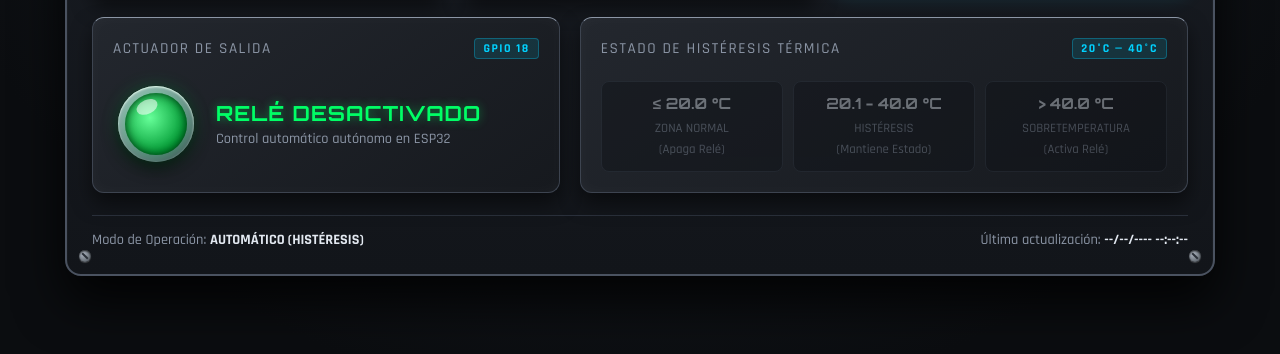
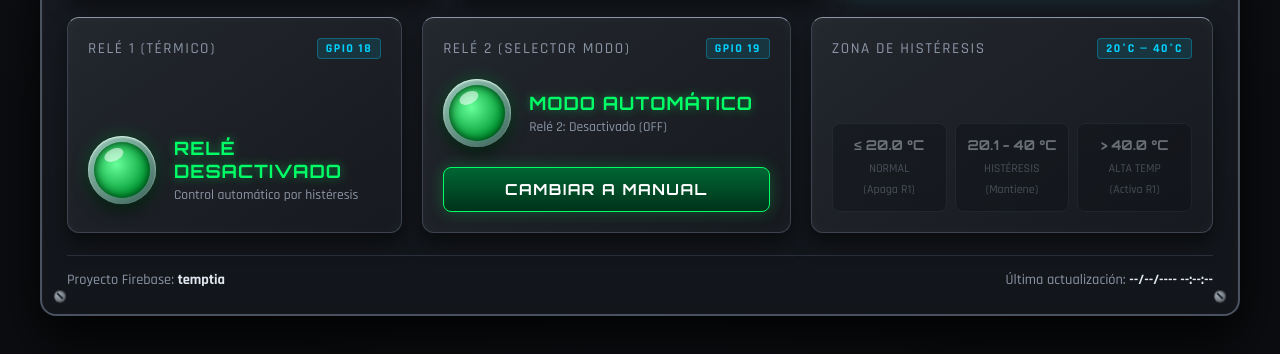
Before and after one commit to jersusgamer8-beep/TEMPTIA, a plain HTML site: page index.html in a window 1280 px wide. Shown: the part 352-706 px from the top of the page. Drawn offline with Linux system fonts and the light colour scheme; no server answers.

Commit message:
Update index.html

```diff
--- a/index.html
+++ b/index.html
@@ -43,10 +43,9 @@
             padding: 20px;
         }
 
-        /* Contenedor Principal Estilo Gabinete Industrial */
         .hmi-chassis {
             width: 100%;
-            max-width: 1150px;
+            max-width: 1200px;
             background: linear-gradient(180deg, #1b1f26 0%, #12151a 100%);
             border: 2px solid #4a5260;
             border-radius: 16px;
@@ -57,7 +56,6 @@
             position: relative;
         }
 
-        /* Tornillos decorativos en las esquinas */
         .screw {
             width: 12px;
             height: 12px;
@@ -78,7 +76,6 @@
         .bl { bottom: 12px; left: 12px; }
         .br { bottom: 12px; right: 12px; }
 
-        /* Cabecera */
         .header {
             display: flex;
             flex-wrap: wrap;
@@ -108,7 +105,6 @@
             font-weight: 600;
         }
 
-        /* Badge de Conexión ESP32 */
         .connection-badge {
             display: flex;
             align-items: center;
@@ -138,7 +134,6 @@
             box-shadow: 0 0 10px var(--status-red);
         }
 
-        /* Grid Principal */
         .dashboard-grid {
             display: grid;
             grid-template-columns: repeat(3, 1fr);
@@ -146,7 +141,6 @@
             margin-bottom: 20px;
         }
 
-        /* Tarjetas Acero Inoxidable */
         .steel-panel {
             background: var(--panel-metal);
             border: 1px solid var(--steel-border);
@@ -184,7 +178,6 @@
             font-weight: 700;
         }
 
-        /* Display Digital de Temperatura */
         .temp-display {
             background: #090b0e;
             border: 1px solid #2c333f;
@@ -210,7 +203,6 @@
             margin-left: 4px;
         }
 
-        /* Panel Destacado Promedio */
         .panel-average {
             border-color: var(--electric-blue);
             box-shadow: 0 0 20px rgba(0, 210, 255, 0.12), inset 0 1px 1px rgba(255,255,255,0.3);
@@ -223,7 +215,6 @@
             margin-top: 6px;
         }
 
-        /* Alerta de Error de Sensor */
         .sensor-status {
             font-size: 0.85rem;
             font-weight: 600;
@@ -235,27 +226,26 @@
         .status-ok { color: var(--status-green); background: rgba(0,255,102,0.08); }
         .status-err { color: var(--status-red); background: rgba(255,42,42,0.15); animation: blink 1s infinite; }
 
-        /* Sección Inferior: Relé e Histéresis */
+        /* Sección Inferior: 3 Columnas (Relé 1, Relé 2 Botón, Histéresis) */
         .control-grid {
             display: grid;
-            grid-template-columns: 1fr 1.3fr;
+            grid-template-columns: 1fr 1.1fr 1.2fr;
             gap: 20px;
         }
 
-        /* Luz Piloto Industrial del Relé */
         .relay-box {
             display: flex;
             align-items: center;
-            gap: 22px;
-            padding: 10px 5px;
+            gap: 18px;
+            padding: 8px 0;
         }
 
         .pilot-bezel {
-            width: 76px;
-            height: 76px;
+            width: 68px;
+            height: 68px;
             border-radius: 50%;
             background: linear-gradient(145deg, #b8c2cc, #434b56);
-            padding: 7px;
+            padding: 6px;
             box-shadow: 0 6px 15px rgba(0,0,0,0.8), inset 0 1px 2px #fff;
             flex-shrink: 0;
         }
@@ -268,7 +258,6 @@
             position: relative;
         }
 
-        /* Brillo especular del lente */
         .pilot-lamp::after {
             content: '';
             position: absolute;
@@ -279,42 +268,92 @@
             transform: rotate(-25deg);
         }
 
-        /* Relé DESACTIVADO -> Luz VERDE */
         .lamp-off {
             background: radial-gradient(circle at 40% 40%, #66ff99, #009933 70%, #004d1a 100%);
             box-shadow: 0 0 22px var(--status-green-glow), inset 0 0 10px #003311;
         }
 
-        /* Relé ACTIVADO -> Luz ROJA */
         .lamp-on {
             background: radial-gradient(circle at 40% 40%, #ff8080, #e60000 70%, #660000 100%);
             box-shadow: 0 0 30px var(--status-red-glow), inset 0 0 10px #330000;
             animation: pulse-red 1.6s infinite alternate;
         }
 
+        .lamp-manual {
+            background: radial-gradient(circle at 40% 40%, #ffe082, #ff9900 70%, #663d00 100%);
+            box-shadow: 0 0 25px var(--status-amber-glow), inset 0 0 10px #331f00;
+        }
+
         .relay-info h3 {
             font-family: 'Orbitron', sans-serif;
-            font-size: 1.3rem;
+            font-size: 1.15rem;
             letter-spacing: 1px;
             margin-bottom: 4px;
         }
 
         .text-relay-on { color: var(--status-red); text-shadow: 0 0 10px var(--status-red-glow); }
         .text-relay-off { color: var(--status-green); text-shadow: 0 0 10px var(--status-green-glow); }
+        .text-relay-manual { color: var(--status-amber); text-shadow: 0 0 10px var(--status-amber-glow); }
+
+        /* Botón Industrial Selector Automático / Manual */
+        .btn-mode {
+            width: 100%;
+            margin-top: 12px;
+            padding: 12px 16px;
+            font-family: 'Orbitron', sans-serif;
+            font-size: 0.95rem;
+            font-weight: 700;
+            letter-spacing: 1.5px;
+            text-transform: uppercase;
+            color: #ffffff;
+            background: linear-gradient(180deg, #323946 0%, #1c2028 100%);
+            border: 1px solid #647084;
+            border-top: 1px solid #a0aec0;
+            border-radius: 8px;
+            cursor: pointer;
+            box-shadow: 0 5px 12px rgba(0, 0, 0, 0.7), inset 0 1px 0 rgba(255, 255, 255, 0.2);
+            transition: all 0.2s ease;
+            display: flex;
+            align-items: center;
+            justify-content: center;
+            gap: 10px;
+        }
+
+        .btn-mode:hover {
+            border-color: var(--electric-blue);
+            box-shadow: 0 0 15px var(--electric-blue-glow);
+        }
+
+        .btn-mode:active {
+            transform: translateY(2px);
+            box-shadow: 0 2px 5px rgba(0, 0, 0, 0.9);
+        }
+
+        .btn-mode.is-manual {
+            background: linear-gradient(180deg, #b35900 0%, #663300 100%);
+            border-color: var(--status-amber);
+            box-shadow: 0 0 18px var(--status-amber-glow);
+        }
+
+        .btn-mode.is-auto {
+            background: linear-gradient(180deg, #006633 0%, #00331a 100%);
+            border-color: var(--status-green);
+            box-shadow: 0 0 15px rgba(0, 255, 102, 0.25);
+        }
 
         /* Indicador de Zona de Histéresis */
         .hysteresis-zones {
             display: grid;
             grid-template-columns: repeat(3, 1fr);
-            gap: 10px;
-            margin-top: 10px;
+            gap: 8px;
+            margin-top: 6px;
         }
 
         .zone-card {
             background: #0d1015;
             border: 1px solid #2b323d;
             border-radius: 8px;
-            padding: 12px 8px;
+            padding: 12px 6px;
             text-align: center;
             opacity: 0.4;
             transition: all 0.35s ease;
@@ -323,16 +362,15 @@
         .zone-card strong {
             display: block;
             font-family: 'Orbitron', sans-serif;
-            font-size: 0.95rem;
+            font-size: 0.85rem;
             margin-bottom: 4px;
         }
 
         .zone-card span {
-            font-size: 0.8rem;
+            font-size: 0.75rem;
             color: var(--text-muted);
         }
 
-        /* Estados Activos de Zona */
         .zone-low.active {
             opacity: 1;
             border-color: var(--status-green);
@@ -357,7 +395,6 @@
         }
         .zone-high.active strong { color: var(--status-red); }
 
-        /* Barra Inferior de Telemetría */
         .footer-bar {
             margin-top: 22px;
             padding-top: 15px;
@@ -383,8 +420,7 @@
             50% { opacity: 0.3; }
         }
 
-        /* Diseño Adaptable (Responsive) */
-        @media (max-width: 900px) {
+        @media (max-width: 1024px) {
             .dashboard-grid { grid-template-columns: 1fr; }
             .control-grid { grid-template-columns: 1fr; }
         }
@@ -417,7 +453,6 @@
 
         <!-- Panel de Sensores y Promedio -->
         <section class="dashboard-grid">
-            <!-- Sensor 1 -->
             <div class="steel-panel">
                 <div class="panel-label">
                     <span>Sensor Temperatura 1</span>
@@ -429,7 +464,6 @@
                 <div id="temp1-status" class="sensor-status status-ok">SINCRONIZANDO...</div>
             </div>
 
-            <!-- Sensor 2 -->
             <div class="steel-panel">
                 <div class="panel-label">
                     <span>Sensor Temperatura 2</span>
@@ -441,7 +475,6 @@
                 <div id="temp2-status" class="sensor-status status-ok">SINCRONIZANDO...</div>
             </div>
 
-            <!-- Promedio -->
             <div class="steel-panel panel-average">
                 <div class="panel-label">
                     <span>Temperatura Promedio</span>
@@ -454,45 +487,67 @@
             </div>
         </section>
 
-        <!-- Panel de Control Automático e Histéresis -->
+        <!-- Panel de Control: Relé 1 (Térmico), Relé 2 (Botón Auto/Manual) e Histéresis -->
         <section class="control-grid">
-            <!-- Estado del Relé -->
+            <!-- Relé 1: Control Térmico Automático -->
             <div class="steel-panel">
                 <div class="panel-label">
-                    <span>Actuador de Salida</span>
+                    <span>Relé 1 (Térmico)</span>
                     <span class="gpio-tag">GPIO 18</span>
                 </div>
                 <div class="relay-box">
                     <div class="pilot-bezel">
-                        <div id="relay-lamp" class="pilot-lamp lamp-off"></div>
+                        <div id="relay1-lamp" class="pilot-lamp lamp-off"></div>
                     </div>
                     <div class="relay-info">
-                        <h3 id="relay-text" class="text-relay-off">RELÉ DESACTIVADO</h3>
-                        <p id="relay-desc" style="color: var(--text-muted); font-size: 0.9rem;">
-                            Control automático autónomo en ESP32
+                        <h3 id="relay1-text" class="text-relay-off">RELÉ DESACTIVADO</h3>
+                        <p style="color: var(--text-muted); font-size: 0.85rem;">
+                            Control automático por histéresis
                         </p>
                     </div>
                 </div>
             </div>
 
+            <!-- Relé 2: Selector Automático / Manual -->
+            <div class="steel-panel">
+                <div class="panel-label">
+                    <span>Relé 2 (Selector Modo)</span>
+                    <span class="gpio-tag">GPIO 19</span>
+                </div>
+                <div class="relay-box">
+                    <div class="pilot-bezel">
+                        <div id="relay2-lamp" class="pilot-lamp lamp-off"></div>
+                    </div>
+                    <div class="relay-info">
+                        <h3 id="relay2-text" class="text-relay-off">MODO AUTOMÁTICO</h3>
+                        <p id="relay2-sub" style="color: var(--text-muted); font-size: 0.85rem;">
+                            Relé 2: Desactivado (OFF)
+                        </p>
+                    </div>
+                </div>
+                <button id="btn-toggle-mode" class="btn-mode is-auto" onclick="alternarModoRele2()">
+                    CAMBIAR A MANUAL
+                </button>
+            </div>
+
             <!-- Indicador de Zona Térmica -->
             <div class="steel-panel">
                 <div class="panel-label">
-                    <span>Estado de Histéresis Térmica</span>
+                    <span>Zona de Histéresis</span>
                     <span class="gpio-tag">20°C — 40°C</span>
                 </div>
                 <div class="hysteresis-zones">
                     <div id="zone-low" class="zone-card zone-low">
                         <strong>&le; 20.0 °C</strong>
-                        <span>ZONA NORMAL<br>(Apaga Relé)</span>
+                        <span>NORMAL<br>(Apaga R1)</span>
                     </div>
                     <div id="zone-hyst" class="zone-card zone-hyst">
-                        <strong>20.1 - 40.0 °C</strong>
-                        <span>HISTÉRESIS<br>(Mantiene Estado)</span>
+                        <strong>20.1 - 40 °C</strong>
+                        <span>HISTÉRESIS<br>(Mantiene)</span>
                     </div>
                     <div id="zone-high" class="zone-card zone-high">
                         <strong>&gt; 40.0 °C</strong>
-                        <span>SOBRETEMPERATURA<br>(Activa Relé)</span>
+                        <span>ALTA TEMP<br>(Activa R1)</span>
                     </div>
                 </div>
             </div>
@@ -500,18 +555,18 @@
 
         <!-- Barra Inferior -->
         <footer class="footer-bar">
-            <span>Modo de Operación: <strong>AUTOMÁTICO (HISTÉRESIS)</strong></span>
+            <span>Proyecto Firebase: <strong>temptia</strong></span>
             <span>Última actualización: <strong id="last-update">--/--/---- --:--:--</strong></span>
         </footer>
     </div>
 
-    <!-- SDK de Firebase (v9 compat para fácil integración en un solo archivo) -->
+    <!-- SDK de Firebase -->
     <script src="https://www.gstatic.com/firebasejs/9.23.0/firebase-app-compat.js"></script>
     <script src="https://www.gstatic.com/firebasejs/9.23.0/firebase-database-compat.js"></script>
 
     <script>
         // ============================================================
-        // 1. CONFIGURACIÓN DE FIREBASE (REEMPLAZAR CON TUS CREDENCIALES)
+        // CREDENCIALES DE FIREBASE (PROYECTO TEMPTIA)
         // ============================================================
         const firebaseConfig = {
             apiKey: "AIzaSyCN3CLT0KKpZ688NgmBHTlv9NFUJG5kuKA",
@@ -520,23 +575,28 @@
             projectId: "temptia",
             storageBucket: "temptia.firebasestorage.app",
             messagingSenderId: "757249947825",
-            appId: "1:757249947825:web:b3718fbd561e53bf4fca90"
+            appId: "1:757249947825:web:b3718fbd561e53bf4fca90",
+            measurementId: "G-MGS82T4CYP"
         };
 
-        // Inicializar Firebase
         firebase.initializeApp(firebaseConfig);
         const database = firebase.database();
         const sistemaRef = database.ref('/sistema_termico');
 
-        // Referencias a elementos del DOM
+        // Elementos del DOM
         const elTemp1 = document.getElementById('temp1-val');
         const elTemp2 = document.getElementById('temp2-val');
         const elAvg = document.getElementById('avg-val');
         const elStatus1 = document.getElementById('temp1-status');
         const elStatus2 = document.getElementById('temp2-status');
 
-        const elRelayLamp = document.getElementById('relay-lamp');
-        const elRelayText = document.getElementById('relay-text');
+        const elRelay1Lamp = document.getElementById('relay1-lamp');
+        const elRelay1Text = document.getElementById('relay1-text');
+
+        const elRelay2Lamp = document.getElementById('relay2-lamp');
+        const elRelay2Text = document.getElementById('relay2-text');
+        const elRelay2Sub = document.getElementById('relay2-sub');
+        const btnToggleMode = document.getElementById('btn-toggle-mode');
 
         const elZoneLow = document.getElementById('zone-low');
         const elZoneHyst = document.getElementById('zone-hyst');
@@ -546,22 +606,33 @@
         const elConnText = document.getElementById('conn-text');
         const elLastUpdate = document.getElementById('last-update');
 
-        let ultimoTimestampRecibido = 0;
+        let estadoManualActual = false; // false = AUTOMÁTICO, true = MANUAL
         let watchdogTimer = null;
 
         // ============================================================
-        // 2. ESCUCHA EN TIEMPO REAL DE FIREBASE
+        // FUNCIÓN DEL BOTÓN: ALTERNAR AUTOMÁTICO / MANUAL (RELÉ 2)
+        // ============================================================
+        function alternarModoRele2() {
+            const nuevoEstado = !estadoManualActual;
+            database.ref('/sistema_termico/rele2_manual').set(nuevoEstado)
+                .catch((error) => {
+                    alert("Error al enviar comando a Firebase: " + error.message);
+                });
+        }
+
+        // ============================================================
+        // ESCUCHA EN TIEMPO REAL DE FIREBASE
         // ============================================================
         sistemaRef.on('value', (snapshot) => {
             const data = snapshot.val();
             if (!data) return;
 
-            // Actualizar Sensor 1
+            // 1. Sensor 1
             if (data.sensor1) {
                 if (data.sensor1.error) {
                     elTemp1.textContent = "ERR";
                     elTemp1.style.color = "var(--status-red)";
-                    elStatus1.textContent = "ERROR DE CONEXIÓN / LECTURA";
+                    elStatus1.textContent = "ERROR DE CONEXIÓN";
                     elStatus1.className = "sensor-status status-err";
                 } else {
                     elTemp1.textContent = parseFloat(data.sensor1.temperatura).toFixed(2);
@@ -571,12 +642,12 @@
                 }
             }
 
-            // Actualizar Sensor 2
+            // 2. Sensor 2
             if (data.sensor2) {
                 if (data.sensor2.error) {
                     elTemp2.textContent = "ERR";
                     elTemp2.style.color = "var(--status-red)";
-                    elStatus2.textContent = "ERROR DE CONEXIÓN / LECTURA";
+                    elStatus2.textContent = "ERROR DE CONEXIÓN";
                     elStatus2.className = "sensor-status status-err";
                 } else {
                     elTemp2.textContent = parseFloat(data.sensor2.temperatura).toFixed(2);
@@ -586,7 +657,7 @@
                 }
             }
 
-            // Actualizar Promedio y Color Dinámico
+            // 3. Promedio
             const hayError = (data.sensor1 && data.sensor1.error) || (data.sensor2 && data.sensor2.error);
             const promedio = parseFloat(data.promedio || 0);
 
@@ -607,18 +678,36 @@
                 }
             }
 
-            // Actualizar Indicador Visual del Relé
+            // 4. Relé 1 (Térmico Automático)
             if (data.rele === true) {
-                elRelayLamp.className = "pilot-lamp lamp-on";
-                elRelayText.textContent = "RELÉ ACTIVADO";
-                elRelayText.className = "text-relay-on";
+                elRelay1Lamp.className = "pilot-lamp lamp-on";
+                elRelay1Text.textContent = "RELÉ ACTIVADO";
+                elRelay1Text.className = "text-relay-on";
             } else {
-                elRelayLamp.className = "pilot-lamp lamp-off";
-                elRelayText.textContent = "RELÉ DESACTIVADO";
-                elRelayText.className = "text-relay-off";
+                elRelay1Lamp.className = "pilot-lamp lamp-off";
+                elRelay1Text.textContent = "RELÉ DESACTIVADO";
+                elRelay1Text.className = "text-relay-off";
             }
 
-            // Actualizar Zona de Histéresis
+            // 5. Relé 2 (Selector Automático / Manual)
+            estadoManualActual = (data.rele2_manual === true);
+            if (estadoManualActual) {
+                elRelay2Lamp.className = "pilot-lamp lamp-manual";
+                elRelay2Text.textContent = "MODO MANUAL";
+                elRelay2Text.className = "text-relay-manual";
+                elRelay2Sub.textContent = "Relé 2: ACTIVADO (ON)";
+                btnToggleMode.textContent = "CAMBIAR A AUTOMÁTICO";
+                btnToggleMode.className = "btn-mode is-manual";
+            } else {
+                elRelay2Lamp.className = "pilot-lamp lamp-off";
+                elRelay2Text.textContent = "MODO AUTOMÁTICO";
+                elRelay2Text.className = "text-relay-off";
+                elRelay2Sub.textContent = "Relé 2: DESACTIVADO (OFF)";
+                btnToggleMode.textContent = "CAMBIAR A MANUAL";
+                btnToggleMode.className = "btn-mode is-auto";
+            }
+
+            // 6. Zona de Histéresis
             elZoneLow.classList.remove('active');
             elZoneHyst.classList.remove('active');
             elZoneHigh.classList.remove('active');
@@ -633,16 +722,15 @@
                 }
             }
 
-            // Actualizar Fecha y Hora local de recepción
+            // 7. Fecha y Hora y Estado de Conexión ESP32
             const ahora = new Date();
             elLastUpdate.textContent = ahora.toLocaleDateString('es-EC') + ' ' + ahora.toLocaleTimeString('es-EC');
 
-            // Marcar ESP32 como conectado y reiniciar temporizador de vigilancia (Watchdog)
             setEstadoConexion(true);
             clearTimeout(watchdogTimer);
             watchdogTimer = setTimeout(() => {
                 setEstadoConexion(false);
-            }, 8000); // Si pasan 8 segundos sin recibir datos nuevos, marca desconectado
+            }, 8000);
         });
 
         function setEstadoConexion(conectado) {
```
